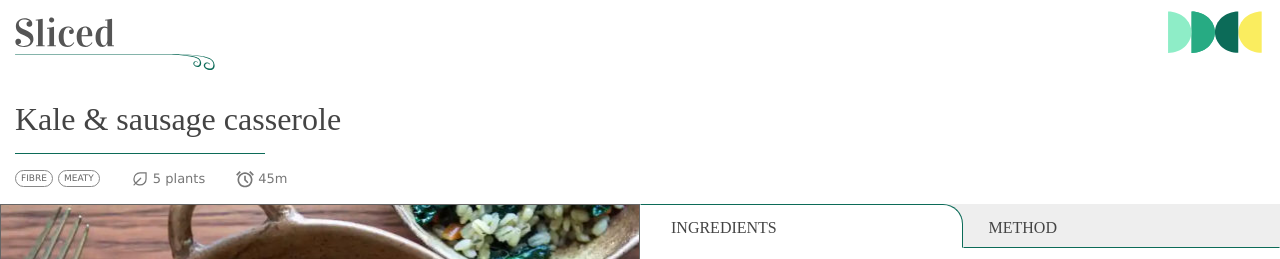
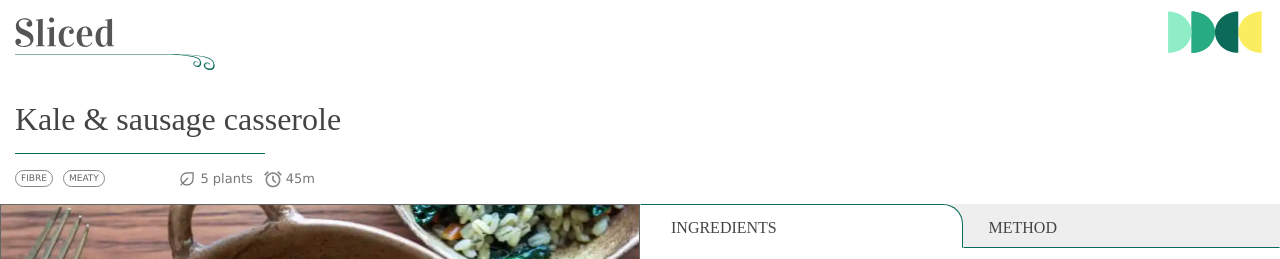
Before and after one commit to jonnywyatt/recipes, a Next.js app: page /recipes/1 in a window 1280 px wide. Shown: the top 259 px of the page. Built offline with nearby package versions, Linux system fonts and the light colour scheme.

Commit message:
Tag row alignment

```diff
--- a/src/app/recipes/[id]/page.module.scss
+++ b/src/app/recipes/[id]/page.module.scss
@@ -19,13 +19,19 @@
   display: flex;
   gap: var(--spacing-unit-6);
   margin-bottom: var(--spacing-unit-3);
+  justify-content: space-between;
+}
+
+@media (min-width: $breakpointM) {
+  .metaDataWrapper {
+    width: 300px;
+  }
 }
 
 .imageContainer {
   padding-bottom: var(--spacing-unit-4);
   background-color: var(--background-secondary);
 }
-
 
 .imageWrapper {
   position: relative;
--- a/src/app/recipes/[id]/page.tsx
+++ b/src/app/recipes/[id]/page.tsx
@@ -1,7 +1,7 @@
 import { getData } from '@/app/utils/getData';
 import styles from './page.module.scss';
 import grid from '@/app/styles/grid.module.css';
-import spacing from '../../styles/spacing.module.css';
+import flex from '../../styles/flex.module.css';
 import { Tags } from '@/components/Tags';
 import { Tab, TabList, TabPanel, Tabs } from '@/components/Tabs';
 import { List } from '@/components/List';
@@ -21,8 +21,10 @@ export default async function Recipe({ params }: PageProps) {
         <h1 className={styles.title}>{recipe.title}</h1>
         <div className={styles.metaDataWrapper}>
           <Tags tags={recipe.tags} />
-          <VegCount count={recipe.vegCount} isLarge={true} />
-          <PreparationTime time={recipe.preparationTimeMin} isLarge={true} />
+          <div className={`${flex.flexSpaceBetween} ${flex.flexGap2Units}`}>
+            <VegCount count={recipe.vegCount} isLarge={true} />
+            <PreparationTime time={recipe.preparationTimeMin} isLarge={true} />
+          </div>
         </div>
       </div>
       <div className={`${grid.fullBleed} ${styles.contentWrapper}`}>
--- a/src/app/styles/flex.module.css
+++ b/src/app/styles/flex.module.css
@@ -3,3 +3,7 @@
   align-items: center;
   justify-content: space-between;
 }
+
+.flexGap2Units {
+  gap: var(--spacing-unit-2);
+}
--- a/src/app/styles/mixins.scss
+++ b/src/app/styles/mixins.scss
@@ -16,4 +16,5 @@
 
 
 $breakpointXS: 480px;
+$breakpointM: 768px;
 $breakpointL: 1025px;
--- a/src/components/Tags/Tags.module.scss
+++ b/src/components/Tags/Tags.module.scss
@@ -1,6 +1,6 @@
 .Tags {
   display: flex;
-  gap: var(--spacing-unit-1);
+  gap: var(--spacing-unit-2);
   flex-wrap: nowrap;
   align-items: center;
 }
```
Also changed, not shown: public/icons/alarm.svg.
